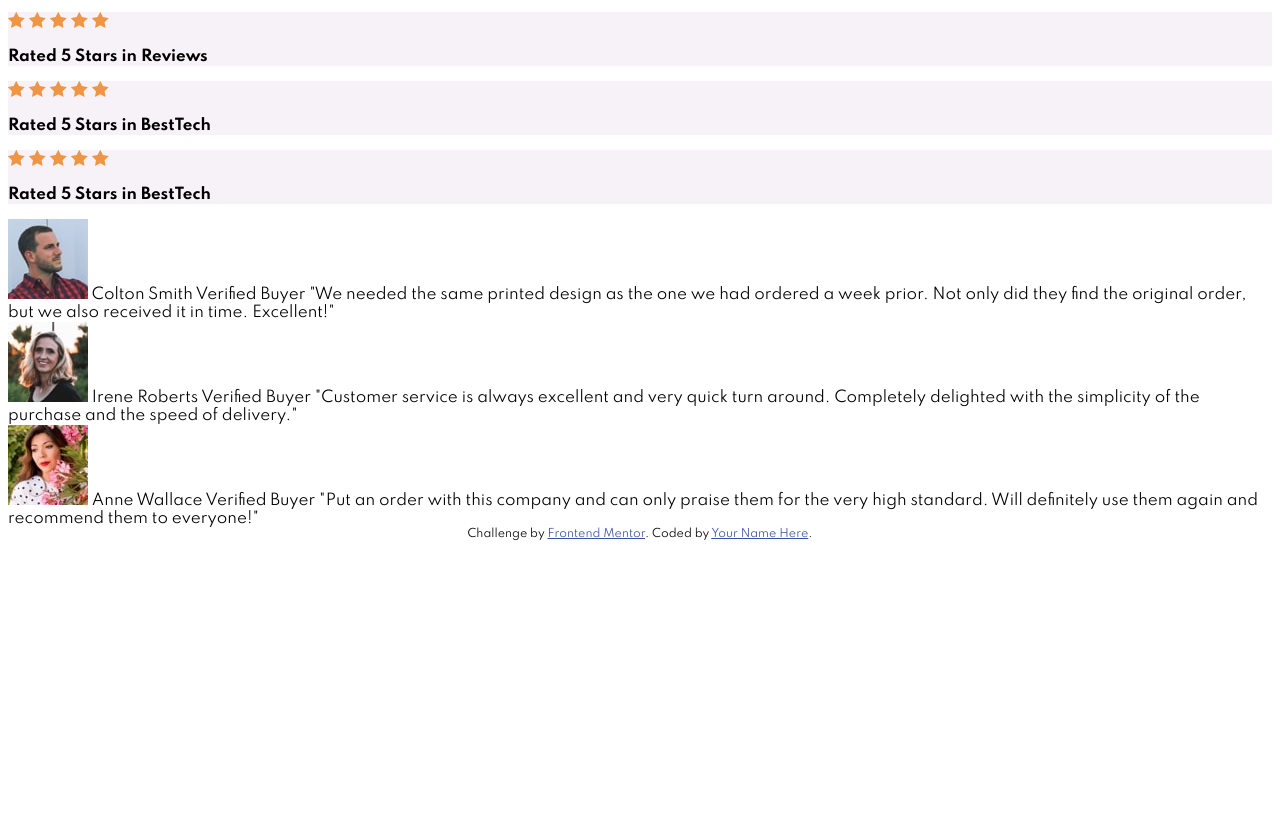
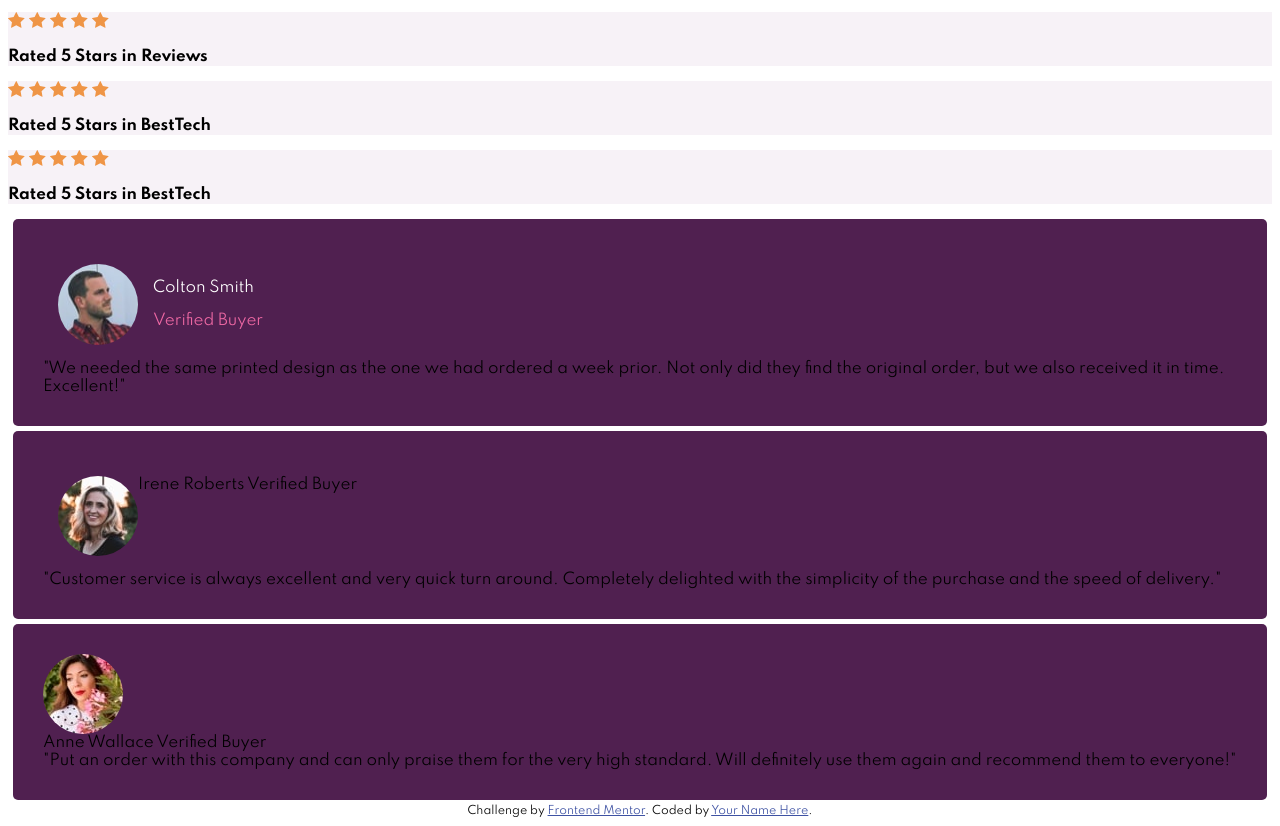
Before and after one commit to manny-torres-02/social_proof_demo, a website: page social-proof-section-master/index.html in a window 1280 px wide. Shown: the part 97-923 px from the top of the page. Before the commit the page ends 800 px from the top, so only its background shows below. Drawn offline with Linux system fonts and the light colour scheme.

Commit message:
continue to work on the styling

```diff
--- a/social-proof-section-master/css.css
+++ b/social-proof-section-master/css.css
@@ -25,4 +25,31 @@ h1 {
     background-color: var(--light-grayish-magenta);
     font-weight:700;
 }
+
+/* review cards */
+.review-card {
+    background-color: var(--very-dark-magenta);
+    margin:5px;
+    border-radius:5px;
+    padding:30px;;
+}
+.buyer{
+    display:flex;
+    /* height:75px; */
+    padding:15px;
+}
+.test{
+    display:block;
+    margin-left:15px;
+}
+.name  {
+ color: white;
+}
+.title{
+    color:var(--soft-pink)
+}
+.profile{
+    display:block;
+    border-radius:100%;
+}
 /* SMALL SCREENS  */
--- a/social-proof-section-master/index.html
+++ b/social-proof-section-master/index.html
@@ -61,25 +61,32 @@
   </div>
 
   <section>
-    <article>
-      <img src="/images/image-colton.jpg"/>
-    Colton Smith
-    Verified Buyer
+    <article class="review-card">
+      <div class="buyer">
+      <img src="/images/image-colton.jpg" alt="image of Colton Smith, item reviewer" class="profile"/>
+    <div class="test">
+    <p class="name" >Colton Smith </p>
+    <p class="title">Verified Buyer</p>
+  </div>
+    </div>
     "We needed the same printed design as the one we had ordered a week prior.
     Not only did they find the original order, but we also received it in time.
     Excellent!"
 </article>
-  <article>
-    <img src="/images/image-irene.jpg"/>
+  <article class="review-card">
+    <div class="buyer">
+    <img src="/images/image-irene.jpg" alt="image of Irene Roberts, item reviewer" class="profile"/>
     Irene Roberts
     Verified Buyer
+    </div>
     "Customer service is always excellent and very quick turn around. Completely
     delighted with the simplicity of the purchase and the speed of delivery."
  </article>
-    <article>
-      <img src="/images/image-anne.jpg"/>
+    <article class="review-card">
+      <div><img src="/images/image-anne.jpg" alt="image of Anne Wallace, item reviewer" class="profile"/>
     Anne Wallace
     Verified Buyer
+    </div>
     "Put an order with this company and can only praise them for the very high
     standard. Will definitely use them again and recommend them to everyone!"
      </article>
```
